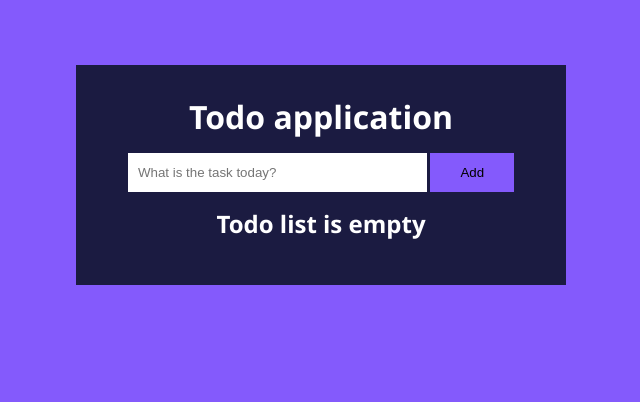
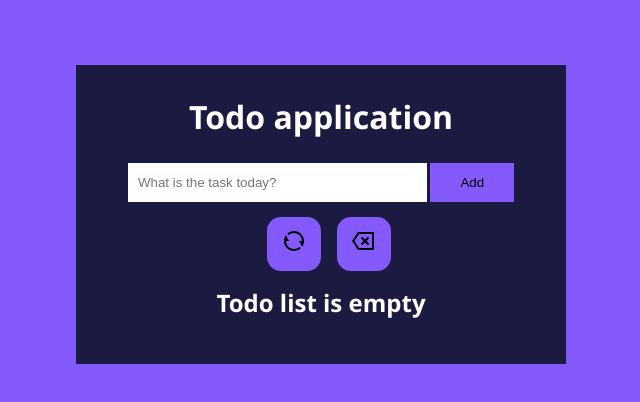
Before and after one commit to GhostArnold/Todo-application-on-react, a React (Create React App) app: page / in a window 1280 px wide. Shown: the top 402 px of the page, without its empty margins (319-959 px from the left). Built offline with nearby package versions, Linux system fonts and the light colour scheme.

Commit message:
The finished version of TodoApp 2, added a block with two buttons to delete everything and delete ready-made tasks, also added a separate component with a button for this block

```diff
--- a/src/App.jsx
+++ b/src/App.jsx
@@ -8,6 +8,8 @@ import styles from './App.module.css';
 import TodoForm from './components/TodoForm';
 // Импорт компонента TodoList
 import TodoList from './components/TodoList';
+//Импорт компонента для удаления всего и удаления всех отмеченных задач
+import TodosActions from './components/TodosActions';
 function App() {
   //Создаём состояние массива, хранящего в себе текст из субмита
   const [todos, setTodos] = useState([]);
@@ -33,6 +35,7 @@ function App() {
     setTodos(todos.filter((todo) => todo.id !== id));
   };
 
+  // Обработчик для завешённых задач
   const toggleTodoHandler = (id) => {
     setTodos(
       todos.map((todo) => {
@@ -47,12 +50,25 @@ function App() {
     );
   };
 
+  //Обработчик для удаления завершённых задач
+  const deleteCompletedHandler = () => {
+    setTodos(todos.filter((todo) => !todo.isCompleted));
+  };
+
+  const resetHandler = () => {
+    setTodos([]);
+  };
   return (
     <div className="App">
       <div className={styles.mainBlock}>
         <h1>Todo application</h1>
         {/* addTodoHAndler - передаём обработчик */}
         <TodoForm addTodo={addTodoHandler} />
+        <TodosActions
+          todos={todos}
+          deleteCompleted={deleteCompletedHandler}
+          reset={resetHandler}
+        />
         {/* Передаём массив */}
         <TodoList
           todos={todos}
--- a/src/App.module.css
+++ b/src/App.module.css
@@ -5,5 +5,5 @@
   margin: 65px auto;
 }
 .mainBlock h1 {
-  margin-bottom: 15px;
+  margin-bottom: 25px;
 }
--- /dev/null
+++ b/src/UI/Button.jsx
@@ -0,0 +1,26 @@
+import styles from './Button.module.css';
+
+// Компонент кнопки
+// onClick - обработчик события клика
+// children - содержимое кнопки (обычно текст или элементы JSX)
+// title - всплывающая подсказка при наведении курсора на кнопку
+// disable - флаг, указывающий, должна ли быть кнопка неактивной
+function Button({ onClick, children, title, disable = false }) {
+  return (
+    <button
+      // Применяем CSS класс стилей кнопки из модуля Button.module.css
+      className={styles.blockButton}
+      // При клике на кнопку вызываем переданный обработчик события onClick
+      onClick={onClick}
+      // Устанавливаем всплывающую подсказку для кнопки
+      title={title}
+      // Устанавливаем атрибут disable, чтобы определить активность кнопки
+      disable={disable}
+    >
+      {/* Отображаем содержимое кнопки */}
+      {children}
+    </button>
+  );
+}
+
+export default Button;
--- /dev/null
+++ b/src/UI/Button.module.css
@@ -0,0 +1,14 @@
+.blockButton {
+  padding: 12px 15px;
+  margin-top: 15px;
+  margin-left: 16px;
+  border-radius: 14px;
+  border: 0;
+  cursor: pointer;
+  background-color: #845afc;
+  font-size: 24px;
+}
+
+.blockButton:hover {
+  transform: scale(1.1);
+}
--- /dev/null
+++ b/src/components/TodosActions.jsx
@@ -0,0 +1,15 @@
+import { RiDeleteBack2Line, RiRefreshLine } from 'react-icons/ri';
+import Button from '../UI/Button';
+function TodosActions({ deleteCompleted, reset }) {
+  return (
+    <div>
+      <Button onClick={reset} title="Reset todos">
+        <RiRefreshLine />
+      </Button>
+      <Button onClick={deleteCompleted} title="Clear completed todos">
+        <RiDeleteBack2Line />
+      </Button>
+    </div>
+  );
+}
+export default TodosActions;
```
Also changed, not shown: src/components/TodosActions.module.css (added).
